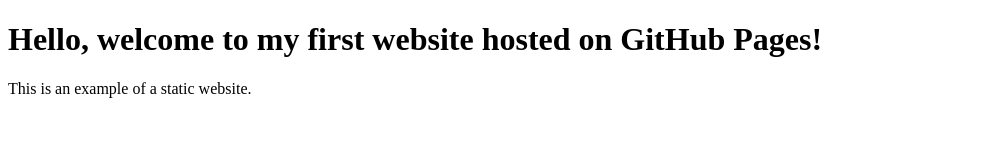
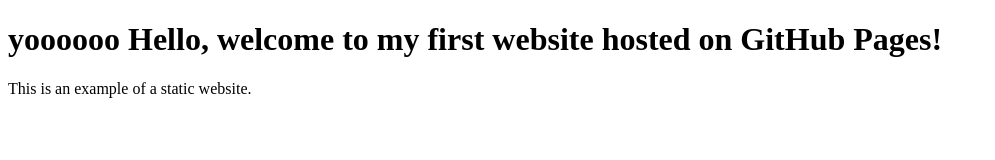
Before and after one commit to MN-28/my-first-website, a plain HTML site: page index.html in a window 1280 px wide. Shown: the whole page, without its empty margins (0-995 px from the left). Drawn offline with Linux system fonts and the light colour scheme.

Commit message:
Update website content

```diff
--- a/index.html
+++ b/index.html
@@ -7,7 +7,7 @@
   <title>My First Website</title>
 </head>
 <body>
-  <h1>Hello, welcome to my first website hosted on GitHub Pages!</h1>
+  <h1>yoooooo Hello, welcome to my first website hosted on GitHub Pages!</h1>
   <p>This is an example of a static website.</p>
 </body>
 </html>
```
